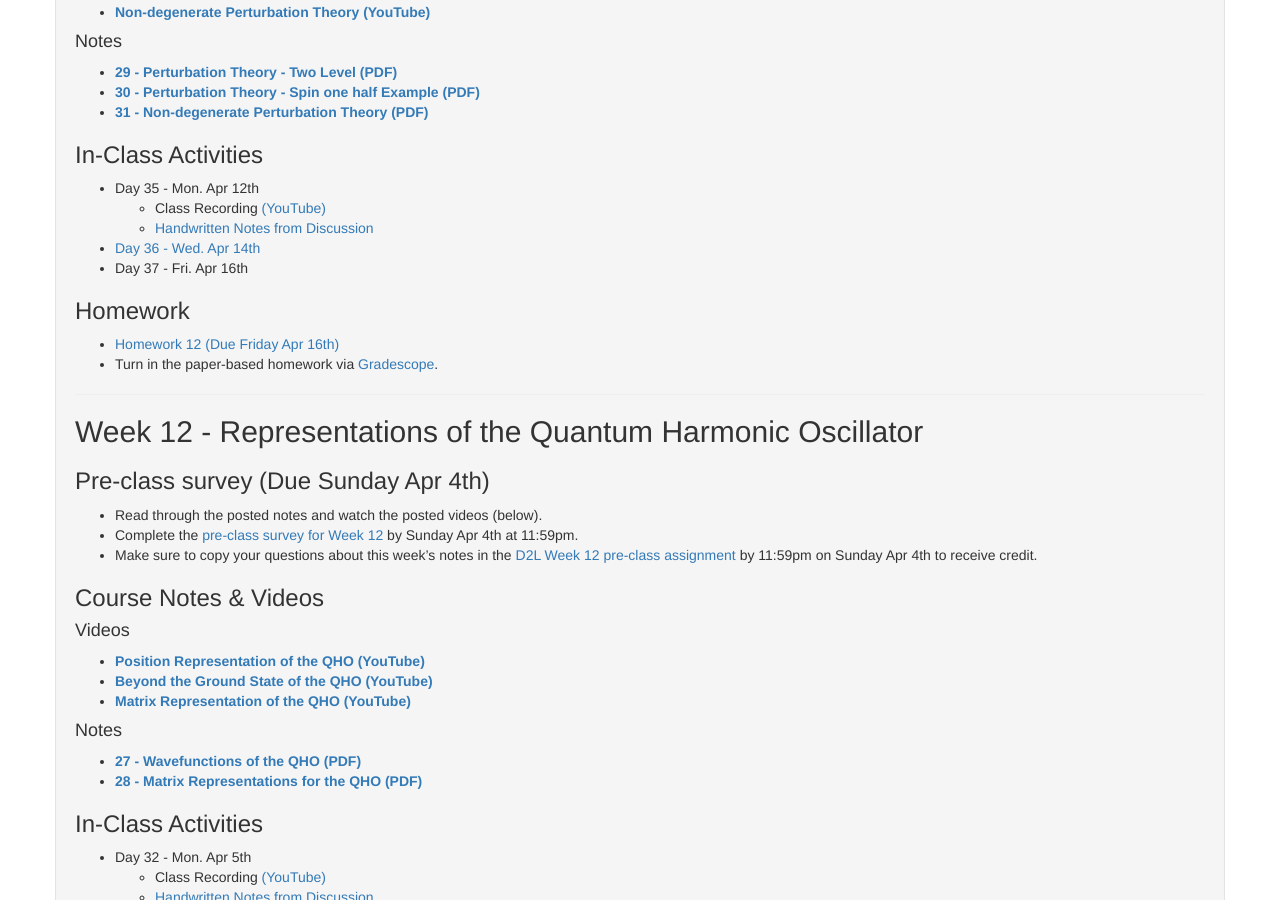
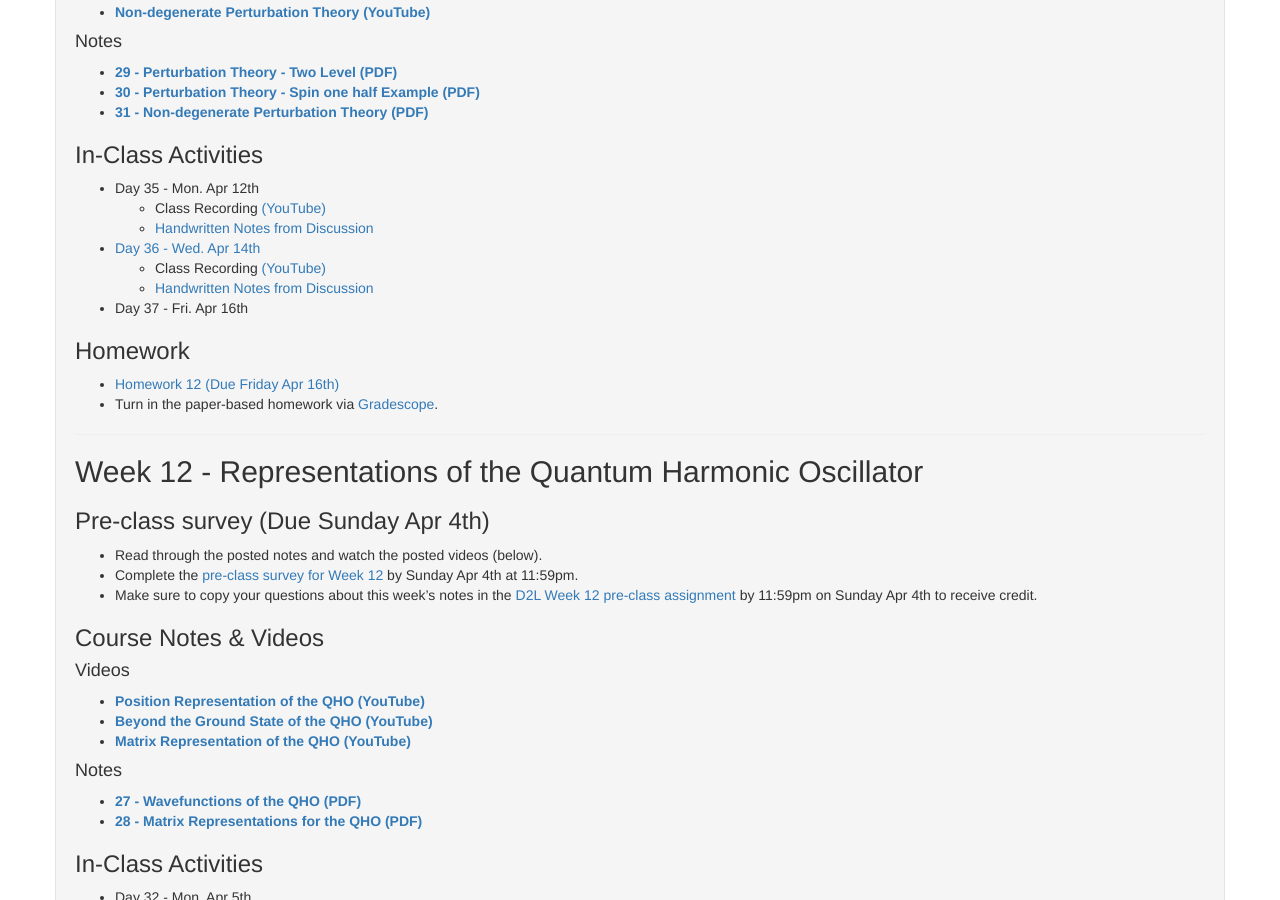
Before and after one commit to dannycab/phy472msu_s2021, a Jekyll site: the page built from notes/index.md, in a window 1280 px wide and 900 px high, scrolled down 805 px. Built offline with Jekyll 4.4.1, drawn with Linux system fonts in a browser that asks for light colours.

Commit message:
added day 36

```diff
--- a/notes/index.md
+++ b/notes/index.md
@@ -53,6 +53,8 @@
   - Class Recording [(YouTube)](https://www.youtube.com/watch?v=wnS4p7YVF-Q)
   - [Handwritten Notes from Discussion](./in-class/Day_35.pdf)
 * [Day 36 - Wed. Apr 14th](./in-class/day36.html)
+  - Class Recording [(YouTube)](https://www.youtube.com/watch?v=3rL1ypji9uY)
+  - [Handwritten Notes from Discussion](./in-class/Day_36.pdf)
 * Day 37 - Fri. Apr 16th
 
 ### Homework
```
Also changed, not shown: 1 other file.
